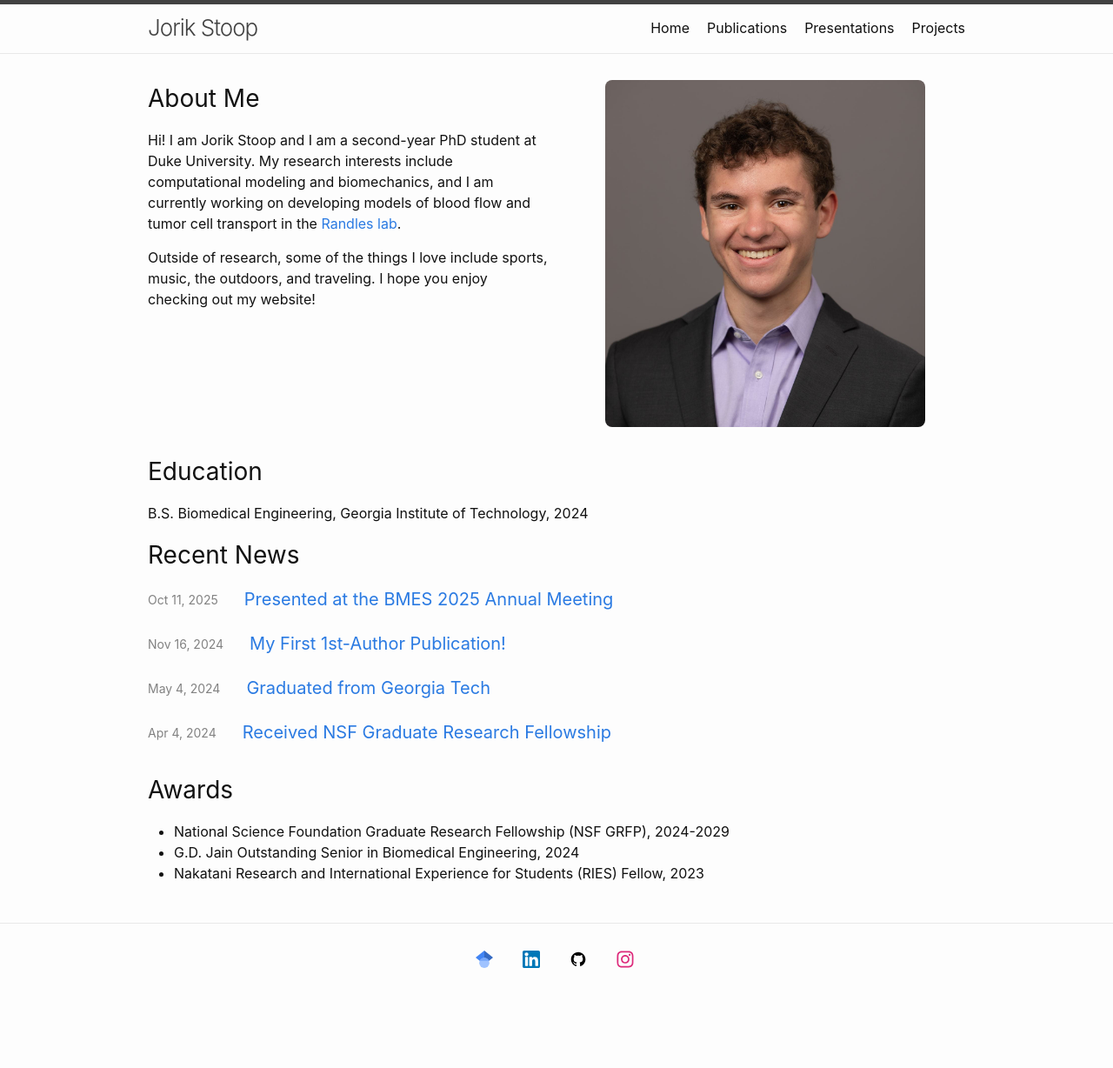
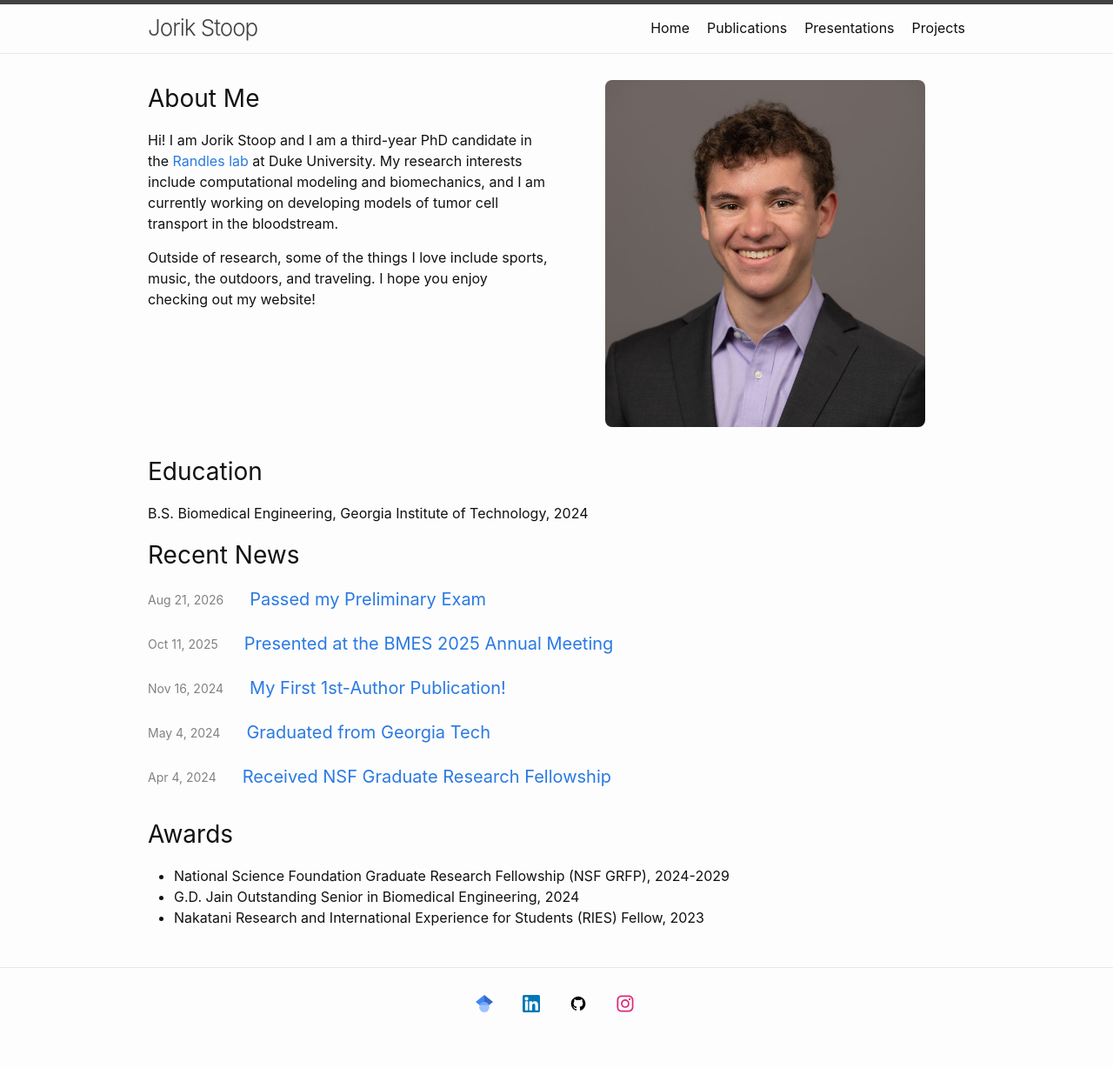
Before and after one commit to jorikstoop/jorikstoop.github.io, a Jekyll site: the page built from index.html, in a window 1280 px wide. Shown: the whole page at 87% size. Built offline with Jekyll 4.4.1, drawn with Linux system fonts in a browser that asks for light colours; before the commit the page ends 1177 px from its top, so only the background shows below that.

Commit message:
update aboutme page, add prelim post

```diff
--- a/_includes/about_me.md
+++ b/_includes/about_me.md
@@ -1,4 +1,4 @@
 
-Hi! I am Jorik Stoop and I am a second-year PhD student at Duke University. My research interests include computational modeling and biomechanics, and I am currently working on developing models of blood flow and tumor cell transport in the [Randles lab](https://randleslab.pratt.duke.edu/){:target="_blank"}.
+Hi! I am Jorik Stoop and I am a third-year PhD candidate in the [Randles lab](https://randleslab.pratt.duke.edu/){:target="_blank"} at Duke University. My research interests include computational modeling and biomechanics, and I am currently working on developing models of tumor cell transport in the bloodstream.
 
 Outside of research, some of the things I love include sports, music, the outdoors, and traveling. I hope you enjoy checking out my website!
```
Also changed, not shown: _posts/2026-08-21-Prelim.md (added, +8 -0 lines), 2 other files.
